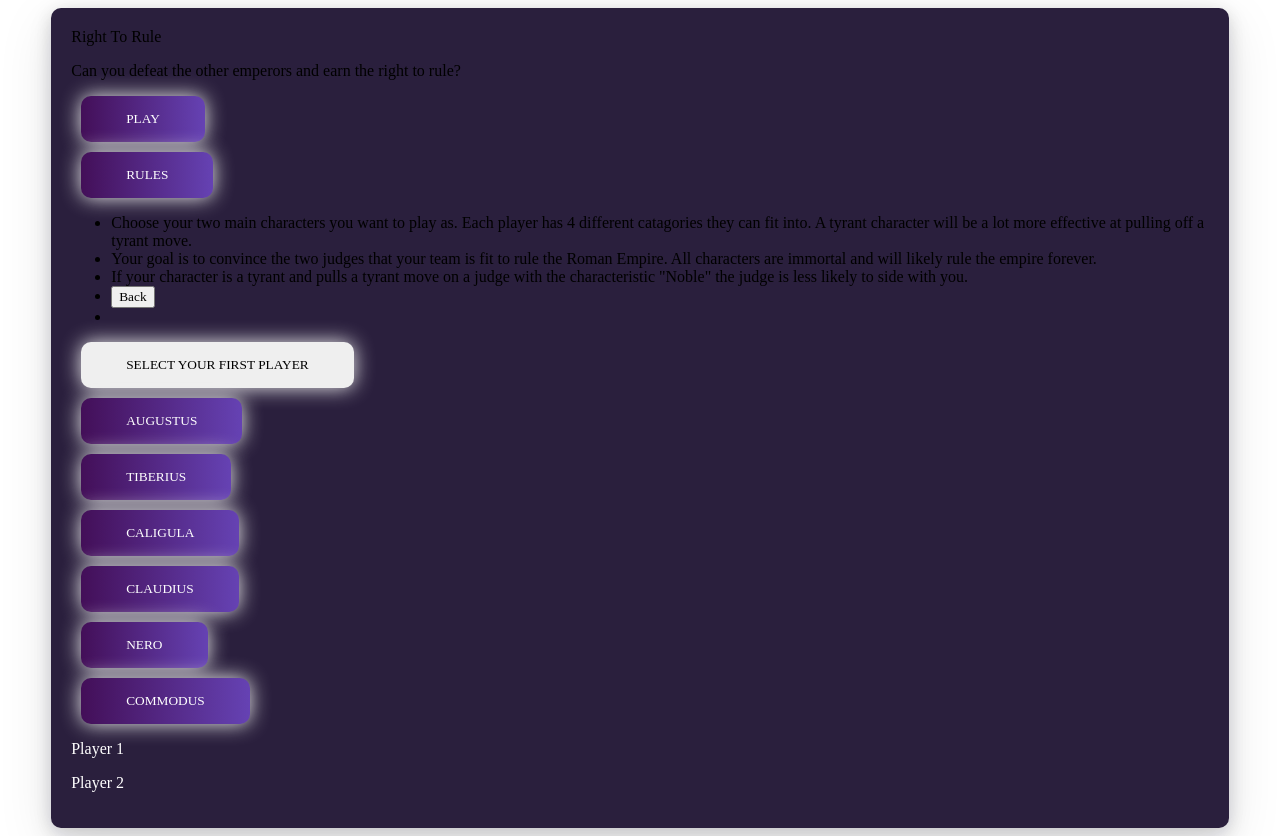
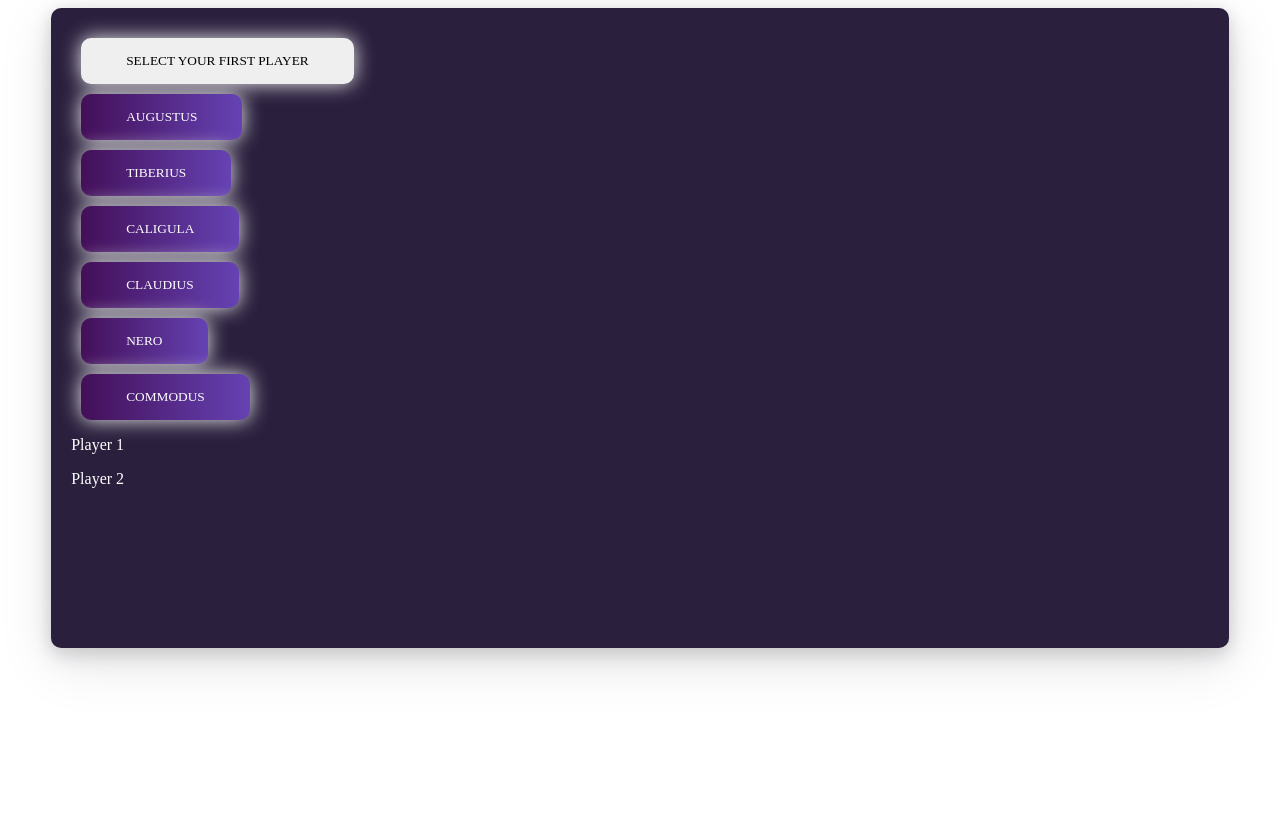
Before and after one commit to MargaretDobson/Roman-Emperors-Portfolio-React, a React (Vite) app: page / in a window 1280 px wide. After the commit the page ends 800 px from the top, so only its background shows below. Built offline with nearby package versions, Linux system fonts and the light colour scheme.

Commit message:
changing selection logic for scale

```diff
--- a/src/components/gameComponents.tsx/Game.tsx
+++ b/src/components/gameComponents.tsx/Game.tsx
@@ -1,8 +1,8 @@
 import PlayerSelectionScreen from "./playerSelection/PlayerSelectionScreen"
 //import RandomPlayer from "./playerSelection/RandomPlayer"
-import Rules from "./Rules"
-//import TeamOne from "./teamComponents/teamOne"
-import InitialiseGame from "./InitialiseGame"
+// import Rules from "./Rules"
+// import TeamOne from "./teamComponents/teamOne"
+// import InitialiseGame from "./InitialiseGame"
 import { useState } from "react"
 import "./buttons.css"
 import "./gameboard.css"
@@ -24,8 +24,13 @@ export default function Game(){
 
     }
 
+    // view rules
     function handleRules(){
         setViewRules(prev => (prev ? prev : true))
+        const changeOverLay = () => ({
+            zIndex: 10
+        })
+        return(changeOverLay)
     }
 
     return(
@@ -34,14 +39,14 @@ export default function Game(){
                 <div>
                     {/* header placeholder */}
 
-                    <InitialiseGame
+                    {/* <InitialiseGame
                         screenProgress={handleScreenProgression}
-                        openRules={handleRules}
                     />
 
                     <Rules
-                        screenProgress={handleScreenProgression}
-                    />
+                        loadRules={viewRules}
+                        handleViewRules={handleRules}
+                    /> */}
 
                     {selectPlayerScreen ?
                         <PlayerSelectionScreen
--- a/src/components/gameComponents.tsx/InitialiseGame.tsx
+++ b/src/components/gameComponents.tsx/InitialiseGame.tsx
@@ -1,14 +1,14 @@
 //component initially rendered when playing
 import "./buttons.css"
 import "./gameboard.css"
+import Rules from "./Rules"
 
 type ConfirmPlay = {
     screenProgress: () => void;
-    openRules: () => void
 }
 
 
-export default function InitialiseGame({screenProgress, openRules}: ConfirmPlay){
+export default function InitialiseGame({screenProgress}: ConfirmPlay){
     return(
         <>
             <div>
@@ -18,10 +18,6 @@ export default function InitialiseGame({screenProgress, openRules}: ConfirmPlay)
                     onClick={screenProgress}
                     className="btn-grad"
                 >Play</button>
-                <button
-                    className="btn-grad"
-                    onClick={openRules}
-                >Rules</button>
             </div>
         </>
     )
--- a/src/components/gameComponents.tsx/Rules.tsx
+++ b/src/components/gameComponents.tsx/Rules.tsx
@@ -1,9 +1,12 @@
 // how to play, and rules
+
 type RuleProps = {
-    screenProgress: () => void;
+    loadRules?: boolean;
+    handleViewRules: () => void;
 }
 
-export default function Rules({screenProgress}: RuleProps){
+export default function Rules({loadRules, handleViewRules}: RuleProps){
+
     return(
         <>
             <ul>
@@ -24,7 +27,7 @@ export default function Rules({screenProgress}: RuleProps){
                 </li>
                 <li>
                     <button
-                        onClick={screenProgress}
+                        onClick={handleViewRules}
                     >Back</button>
                 </li>
                 <li></li>
--- a/src/components/gameComponents.tsx/playerSelection/SelectPlayers.tsx
+++ b/src/components/gameComponents.tsx/playerSelection/SelectPlayers.tsx
@@ -1,4 +1,5 @@
 import romanEmperors from "../../../data";
+import { useState } from "react";
 
 type ConfirmProps = {
     switchPlayer: boolean;
@@ -7,6 +8,11 @@ type ConfirmProps = {
 }
 
 export default function SelectPlayers({switchPlayer, handleSelect}: ConfirmProps){
+    const [handleMap, setHandleMap] = useState(new Map(romanEmperors.map(data => [data.id, data.name])))
+
+    function handleDelete(handleSelect){
+        console.log(handleSelect)
+    }
 
     return (
 
@@ -27,18 +33,19 @@ export default function SelectPlayers({switchPlayer, handleSelect}: ConfirmProps
                 </div>
             : null}
 
-            {romanEmperors.map(
-                ruler => (
-                    <div key={ruler.id}>
+            {[...handleMap].map(
+                 ([id, name]) => (
+                    <div key={id}>
                         <button
                         className="btn-grad"
                         // id of button passed to click handler here
-                        onClick={() => handleSelect(ruler.id, ruler.name)}
+                        onClick={() => handleSelect(id, name)}
                         id="button"
-                        >{ruler.name}</button>
+                        >{name}</button>
                     </div>
+                 )
                 )
-            )}
+            }
         </div>
     )
 }
```
